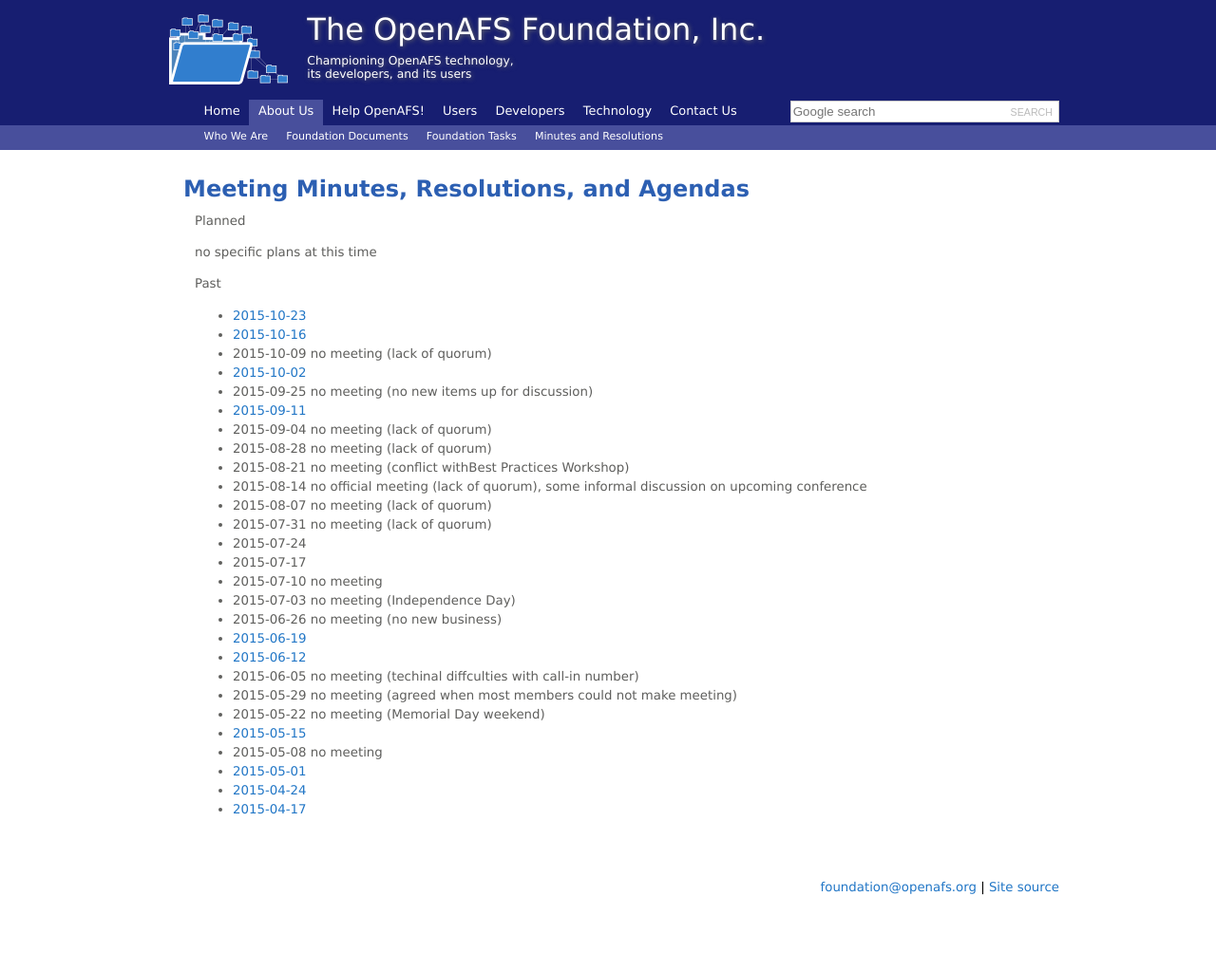
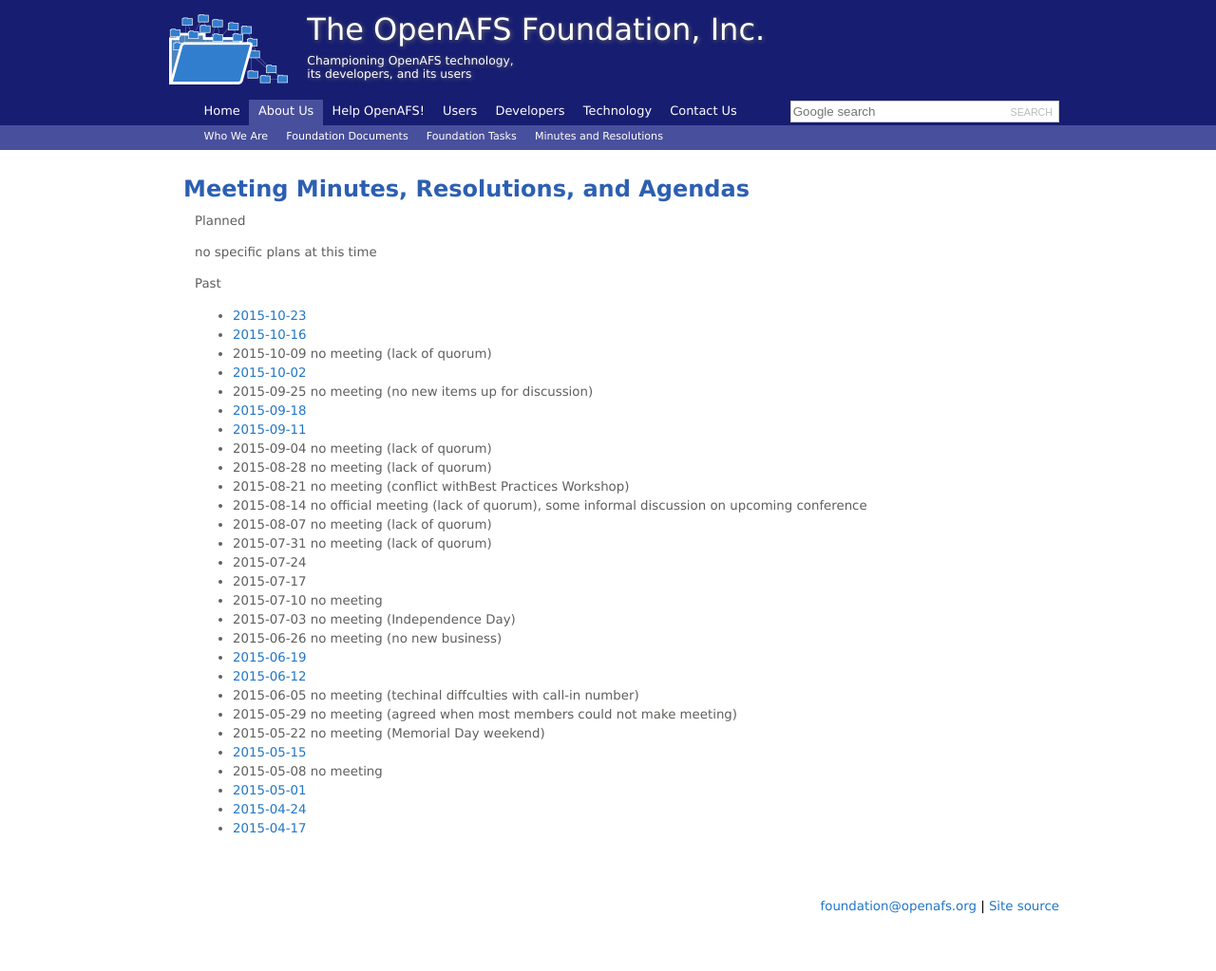
Before and after one commit to openafsfoundation/openafsfoundation.org, a Jekyll site: the page built from about/minutes/index.md, in a window 1280 px wide. Shown: the whole page at 95% size. Built offline with Jekyll 4.4.1, drawn with Linux system fonts in a browser that asks for light colours.

Commit message:
Update index.md

```diff
--- a/about/minutes/index.md
+++ b/about/minutes/index.md
@@ -16,6 +16,7 @@
 * 2015-10-09 no meeting (lack of quorum)
 * [2015-10-02]({{site.github.url}}/about/minutes/2015-10-02/)
 * 2015-09-25 no meeting (no new items up for discussion)
+* [2015-09-18]({{site.github.url}}/about/minutes/2015-09-18/)
 * [2015-09-11]({{site.github.url}}/about/minutes/2015-09-11/)
 * 2015-09-04 no meeting (lack of quorum)
 * 2015-08-28 no meeting (lack of quorum)
```
